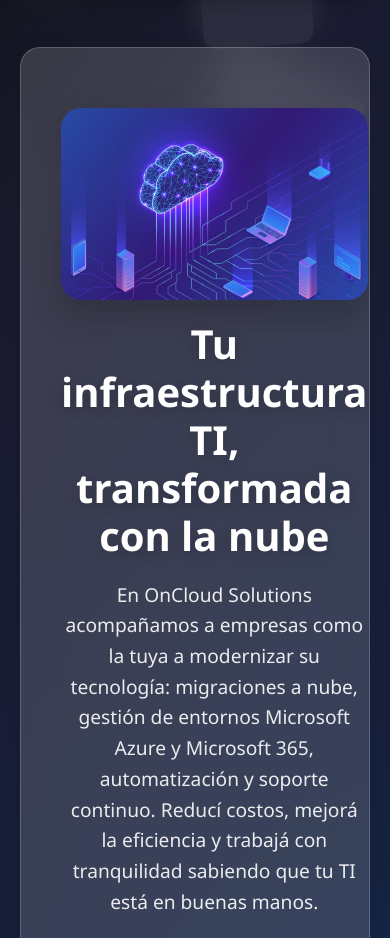
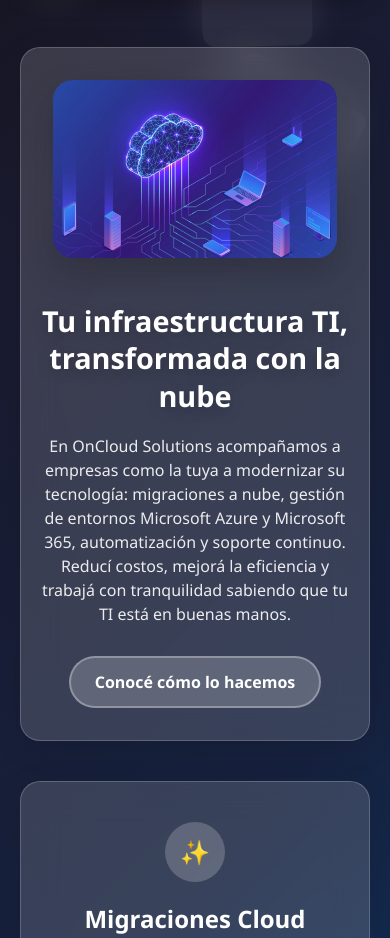
Before and after one commit to parralo4/oncloud-webpage, a plain HTML site: page index.html in a window 390 px wide. Shown: the part 440-1378 px from the top of the page. Drawn offline with Linux system fonts and the light colour scheme.

Commit message:
Update templatemo-glossy-touch.css
hacer responsive

```diff
--- a/templatemo-glossy-touch.css
+++ b/templatemo-glossy-touch.css
@@ -795,3 +795,33 @@
         font-size: 22px;
     }
 }
+/* --- Responsive para móviles --- */
+@media (max-width: 768px) {
+  .hero {
+    flex-direction: column;
+    text-align: center;
+    padding: 2rem 1rem;
+  }
+
+  .hero-image img {
+    width: 90%;
+    height: auto;
+    margin-bottom: 1.5rem;
+  }
+
+  .hero-content h1 {
+    font-size: 1.8rem;
+    line-height: 1.3;
+    word-wrap: break-word;
+  }
+
+  .hero-content p {
+    font-size: 1rem;
+    line-height: 1.5;
+  }
+
+  .cta-button {
+    font-size: 1rem;
+    padding: 0.8rem 1.5rem;
+  }
+}
```
